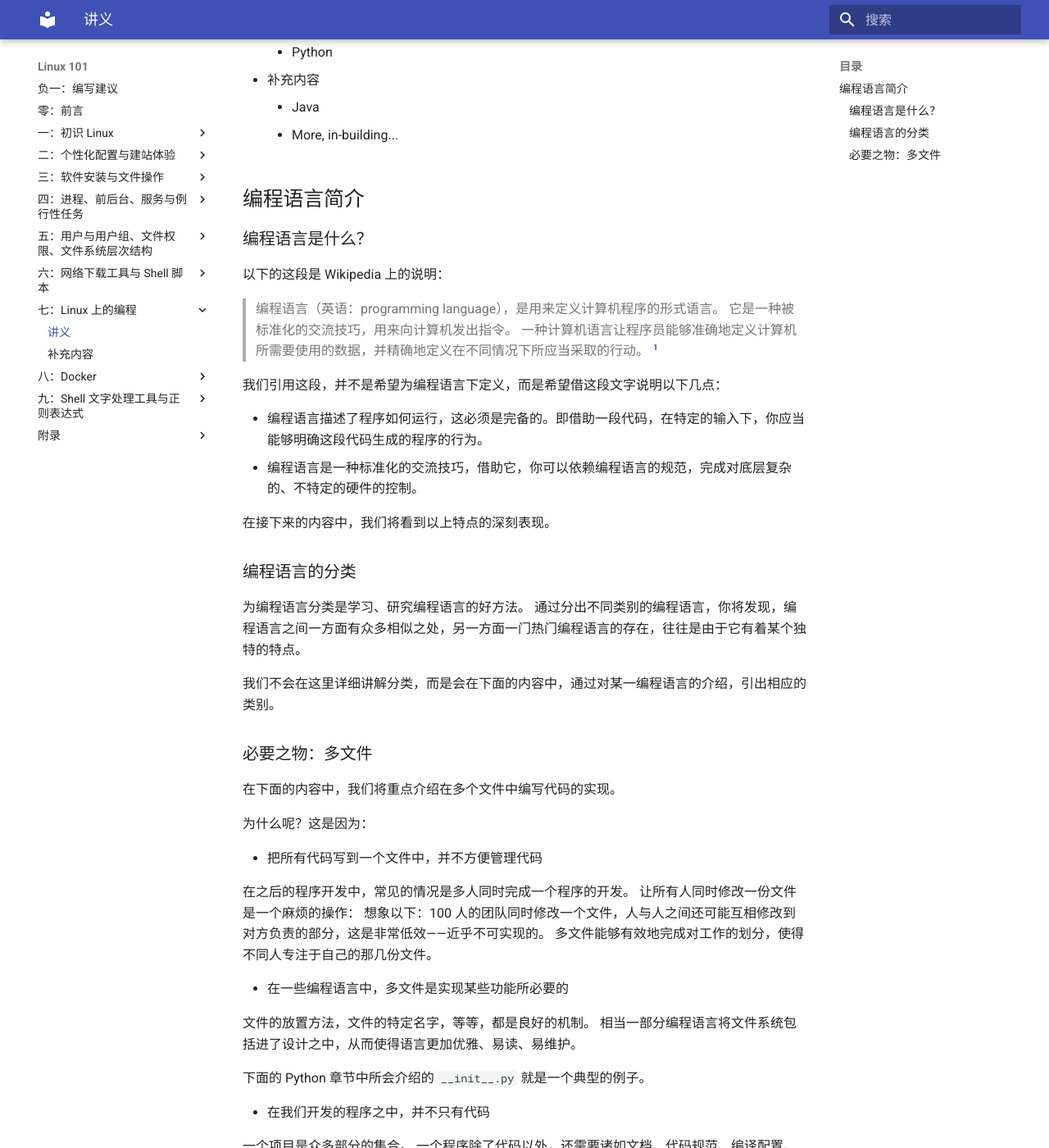
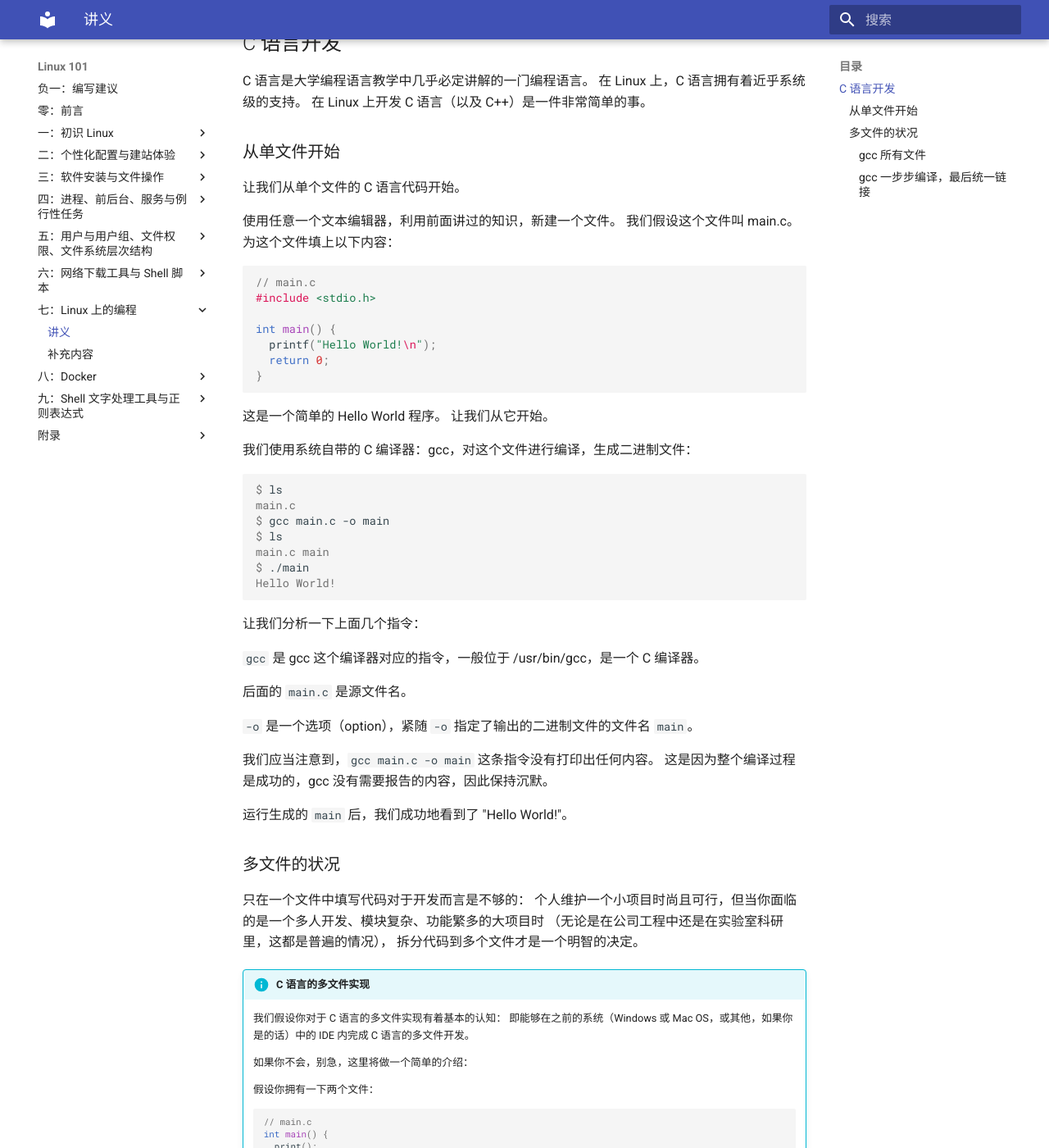
Before and after one commit to ustclug/Linux101-docs, an MkDocs documentation site: the page built from docs/Ch07/1.md, in a window 1280 px wide and 1400 px high, scrolled down 355 px. Shown: the whole window at 82% size. Built offline with MkDocs 1.6.1 and Material for MkDocs 9.7.7, drawn with Linux system fonts in a browser that asks for light colours; some of the changed text lies outside the part shown.

Commit message:
Rerange abstract. Add part of C section.

````diff
--- a/docs/Ch07/1.md
+++ b/docs/Ch07/1.md
@@ -2,72 +2,205 @@
 
 !!! abstract "导言"
 
-  经过前面章节的介绍，我们相信大家已经有了一定的 Linux 知识。
-  在接下来的这个章节中，我们将综合利用前面学到的概念，在 Linux 上完成一些常见编程语言的开发。
-  包括：
+    作为一个成熟而实用的系统，在 Linux 上如何进行日常的编程开发呢？
+    这一章将解答一下几个问题：
 
-  - 主要内容
-    - 编程语言的概念和分类
-    - C
-    - Python
-  - 补充内容
-    - Java
-    - More, in-building...
+    - Linux 上的 C/C++ 开发
+    - Linux 上的 Python 开发
+    - Linux 上编程语言开发的范式与共性
 
-## 编程语言简介
+## C 语言开发
 
-### 编程语言是什么？
+C 语言是大学编程语言教学中几乎必定讲解的一门编程语言。
+在 Linux 上，C 语言拥有着近乎系统级的支持。
+在 Linux 上开发 C 语言（以及 C++）是一件非常简单的事。
 
-以下的这段是 Wikipedia 上的说明：
+### 从单文件开始
 
-> 编程语言（英语：programming language），是用来定义计算机程序的形式语言。
-> 它是一种被标准化的交流技巧，用来向计算机发出指令。
-> 一种计算机语言让程序员能够准确地定义计算机所需要使用的数据，并精确地定义在不同情况下所应当采取的行动。
-> [^1]
+让我们从单个文件的 C 语言代码开始。
 
-我们引用这段，并不是希望为编程语言下定义，而是希望借这段文字说明以下几点：
+使用任意一个文本编辑器，利用前面讲过的知识，新建一个文件。
+我们假设这个文件叫 main.c。
+为这个文件填上以下内容：
 
-- 编程语言描述了程序如何运行，这必须是完备的。即借助一段代码，在特定的输入下，你应当能够明确这段代码生成的程序的行为。
-- 编程语言是一种标准化的交流技巧，借助它，你可以依赖编程语言的规范，完成对底层复杂的、不特定的硬件的控制。
+```c
+// main.c
+#include <stdio.h>
 
-在接下来的内容中，我们将看到以上特点的深刻表现。
+int main() {
+  printf("Hello World!\n");
+  return 0;
+}
+```
 
-### 编程语言的分类
+这是一个简单的 Hello World 程序。
+让我们从它开始。
 
-为编程语言分类是学习、研究编程语言的好方法。
-通过分出不同类别的编程语言，你将发现，编程语言之间一方面有众多相似之处，另一方面一门热门编程语言的存在，往往是由于它有着某个独特的特点。
+我们使用系统自带的 C 编译器：gcc，对这个文件进行编译，生成二进制文件：
 
-我们不会在这里详细讲解分类，而是会在下面的内容中，通过对某一编程语言的介绍，引出相应的类别。
+```console
+$ ls
+main.c
+$ gcc main.c -o main
+$ ls
+main.c main
+$ ./main
+Hello World!
+```
 
-### 必要之物：多文件
+让我们分析一下上面几个指令：
 
-在下面的内容中，我们将重点介绍在多个文件中编写代码的实现。
+`gcc` 是 gcc 这个编译器对应的指令，一般位于 /usr/bin/gcc，是一个 C 编译器。
 
-为什么呢？这是因为：
+后面的 `main.c` 是源文件名。
 
-- 把所有代码写到一个文件中，并不方便管理代码
+`-o` 是一个选项（option），紧随 `-o` 指定了输出的二进制文件的文件名 `main`。
 
-在之后的程序开发中，常见的情况是多人同时完成一个程序的开发。
-让所有人同时修改一份文件是一个麻烦的操作：
-想象以下：100 人的团队同时修改一个文件，人与人之间还可能互相修改到对方负责的部分，这是非常低效——近乎不可实现的。
-多文件能够有效地完成对工作的划分，使得不同人专注于自己的那几份文件。
+我们应当注意到，`gcc main.c -o main` 这条指令没有打印出任何内容。
+这是因为整个编译过程是成功的，gcc 没有需要报告的内容，因此保持沉默。
 
-- 在一些编程语言中，多文件是实现某些功能所必要的
+运行生成的 `main` 后，我们成功地看到了 "Hello World!"。
 
-文件的放置方法，文件的特定名字，等等，都是良好的机制。
-相当一部分编程语言将文件系统包括进了设计之中，从而使得语言更加优雅、易读、易维护。
+### 多文件的状况
 
-下面的 Python 章节中所会介绍的 `__init__.py` 就是一个典型的例子。
+只在一个文件中填写代码对于开发而言是不够的：
+个人维护一个小项目时尚且可行，但当你面临的是一个多人开发、模块复杂、功能繁多的大项目时
+（无论是在公司工程中还是在实验室科研里，这都是普遍的情况），
+拆分代码到多个文件才是一个明智的决定。
 
-- 在我们开发的程序之中，并不只有代码
+!!! info "C 语言的多文件实现"
 
-一个项目是众多部分的集合。
-一个程序除了代码以外，还需要诸如文档、代码规范、编译配置、测试套件、CI/CD 配置等诸多额外部件。
-这些部件的内容是无法全部放到一个文件中的，而且应代码内容不同而具有特定的内容。
+    我们假设你对于 C 语言的多文件实现有着基本的认知：
+    即能够在之前的系统（Windows 或 Mac OS，或其他，如果你是的话）中的 IDE 内完成 C 语言的多文件开发。
 
-下面的 C 章节中 makefile 的使用就是一个例子。
+    如果你不会，别急，这里将做一个简单的介绍：
 
-以上即是对于编程语言的一些基本介绍。
-接下来，我们将针对特定的编程语言进行讲解，并展示其在 Linux 上对应的开发流程。
+    假设你拥有一下两个文件：
 
-[^1]: 来自 [编程语言 - 维基百科，自由的百科全书](https://zh.wikipedia.org/wiki/编程语言)
+    ```c
+    // main.c
+    int main() {
+      print();
+      return 0;
+    }
+    ```
+
+    ```c
+    // print.c
+    #include <stdio.h>
+
+    void print() {
+      printf("Hello World!\n");
+    }
+    ```
+
+    那为了在 main.c 中引用 `void print()` 这个函数，你需要做以下几件事：
+
+    - 在当前目录下新建一个头文件 print.h；
+    - 在 print.h 中填入以下内容：
+
+    ```c
+    // print.h
+    #ifndef PRINT
+    #define PRINT
+
+    void print();
+
+    #endif  // PRINT
+    ```
+
+    这里的 `#ifndef ... #define ... #endif` 是头文件保护，防止同一头文件被 `#include` 两次造成重复声明的错误，
+    如果你不理解这部分也没关系，只需保证 `void print();` 这一行声明存在即可。
+
+    - 在 main.c 和 print.c 中同时 `#include "print.h"`。
+
+    这样，程序就可以被成功编译了。
+    具体的操作过程将在下方的正文中讲解。
+
+我们首先创建以下三个文件：
+
+```c
+// main.c
+int main() {
+  print();
+  return 0;
+}
+```
+
+```c
+// print.c
+#include <stdio.h>
+
+void print() {
+  printf("Hello World!\n");
+}
+```
+
+```c
+// print.h
+#ifndef PRINT
+#define PRINT
+
+void print();
+
+#endif  // PRINT
+```
+
+怎么编译它们呢？
+我们将介绍以下几种方法：
+
+#### gcc 所有文件
+
+gcc 可以自动进行简单的分析完成编译。
+你可以使用以下的指令：
+
+```console
+$ ls
+main.c print.c print.h
+$ gcc main.c print.c -o main
+$ ls
+main.c print.c print.h main
+$ ./main
+Hello World!
+```
+
+同样让我们分析以下指令：
+
+`gcc main.c print.c -o main` 中没用包含 print.h 这个头文件。
+gcc 可以根据 `#include` 和系统中的一些环境变量找到这个文件。
+当然，加上 print.h，变成 `gcc main.c print.c print.h -o main` 也是可以的，并不会有错误出现。
+
+#### gcc 一步步编译，最后统一链接
+
+首先让我们看一下指令：
+
+```console
+$ ls
+main.c print.c print.h
+$ gcc main.c -c
+$ ls
+main.c print.c print.h main.o
+$ gcc print.c -c
+$ ls
+main.c print.c print.h main.o print.o
+$ ld main.o print.o -o main
+$ ls
+main.c print.c print.h main.o print.o main
+$ ./main
+Hello World!
+```
+
+这里我们使用了 `gcc -c`。
+`-c` 将会把源文件编译为对象文件（object file， .o 这个后缀就来源于 object 的首字母）。
+对象文件是二进制文件，不过它不可执行，因为对应到其中一些需要引用外部代码的地方，是用占位数替代的，无法实现函数调用。
+
+注意到我们在 `gcc -c` 中没有添加 `-o` 选项，因为 `-c` 存在时 gcc 总会生成相同文件名（这里特指 basename，main.c 的 main 部分）的、
+后缀名为 .o 的对象文件。
+
+生成了对象文件之后，我们使用了 `ld` 来生成二进制目标文件。
+这是在完成链接过程，使得对象文件中的机器指令调用能够成功调用。
+在这里，你可以把 `ld` 替换为 `gcc`，`gcc` 这一指令会根据输入的文件调用相应的程序（如 ld）完成整个编译流程。
+即 `gcc main.o print.o -o main` 也是可行的。
+
+!!! info "gcc 的四个部分，编译的过程"
+    <!--TODO-->
````
